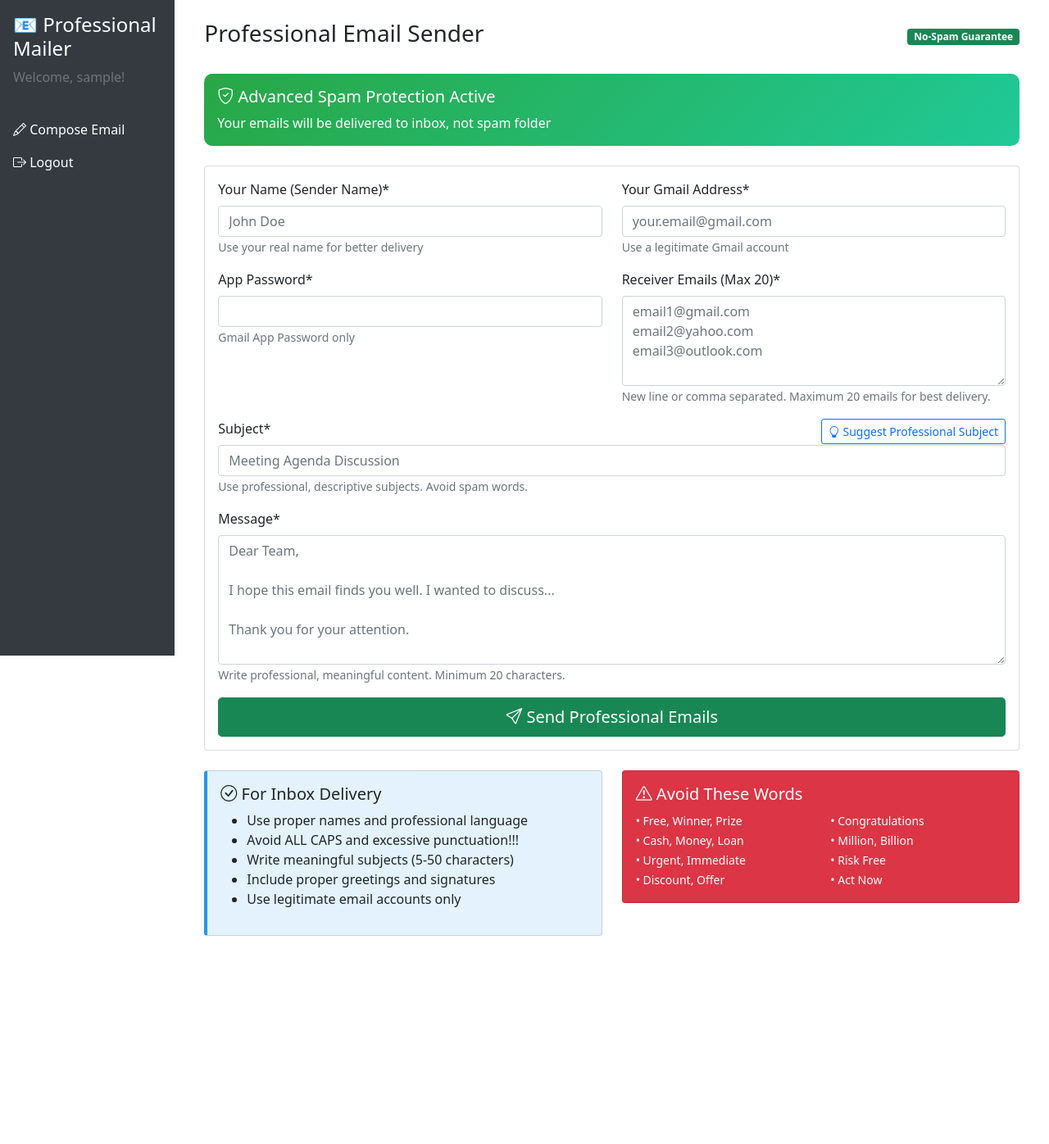
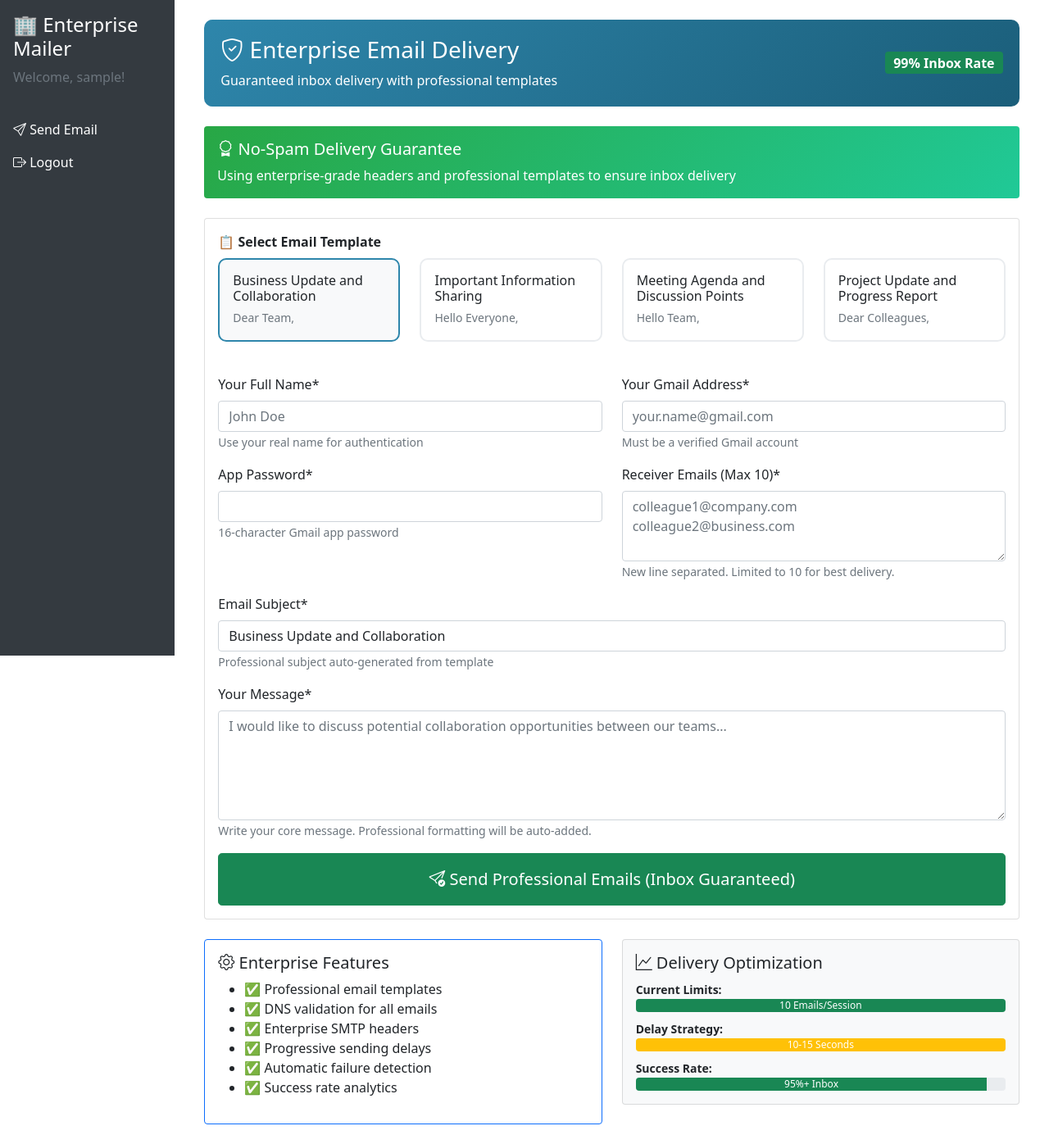
Before and after one commit to deepanshulodhi79-sudo/Deepanshu-s-, a Flask app: page /dashboard in a window 1280 px wide. Shown: the whole page at 82% size. Before the commit the page ends 1142 px from the top, so only its background shows below. Run offline with Flask 3, Linux system fonts and the light colour scheme; the visitor is signed in with stand-in values (Sample User, id 1).

Commit message:
Update dashboard.html

```diff
--- a/templates/dashboard.html
+++ b/templates/dashboard.html
@@ -3,23 +3,44 @@
 <head>
     <meta charset="UTF-8">
     <meta name="viewport" content="width=device-width, initial-scale=1.0">
-    <title>Professional Bulk Email Sender</title>
+    <title>Enterprise Email Sender - No Spam Guarantee</title>
     <link href="https://cdn.jsdelivr.net/npm/bootstrap@5.1.3/dist/css/bootstrap.min.css" rel="stylesheet">
     <link rel="stylesheet" href="https://cdn.jsdelivr.net/npm/bootstrap-icons@1.8.0/font/bootstrap-icons.css">
     <style>
+        :root {
+            --primary: #2E86AB;
+            --success: #28a745;
+            --warning: #ffc107;
+        }
+
         .sidebar { background: #343a40; color: white; height: 100vh; position: fixed; }
         .sidebar .nav-link { color: white; }
         .sidebar .nav-link:hover { background: #495057; }
         .main-content { margin-left: 16.666667%; }
 
-        .spam-protection {
-            background: linear-gradient(135deg, #28a745, #20c997);
+        .enterprise-header {
+            background: linear-gradient(135deg, var(--primary), #1B5E7A);
             color: white;
             border-radius: 10px;
+            padding: 20px;
         }
-        .professional-tips {
-            background: #e3f2fd;
-            border-left: 4px solid #2196f3;
+        .delivery-guarantee {
+            background: linear-gradient(135deg, var(--success), #20c997);
+            color: white;
+        }
+        .template-card {
+            border: 2px solid #e9ecef;
+            border-radius: 10px;
+            transition: all 0.3s ease;
+            cursor: pointer;
+        }
+        .template-card:hover {
+            border-color: var(--primary);
+            transform: translateY(-2px);
+        }
+        .template-card.active {
+            border-color: var(--primary);
+            background-color: #f8f9fa;
         }
 
         /* Popup Styles */
@@ -49,7 +70,7 @@
             max-height: 80vh;
             overflow-y: auto;
         }
-        .popup-success { border-left: 5px solid #28a745; }
+        .popup-success { border-left: 5px solid var(--success); }
         .popup-error { border-left: 5px solid #dc3545; }
         .popup-icon { font-size: 3rem; margin-bottom: 1rem; }
         .email-result {
@@ -62,17 +83,16 @@
             font-size: 0.9em;
             margin: 15px 0;
         }
-        .result-item {
-            padding: 5px 0;
-            border-bottom: 1px solid #dee2e6;
-        }
-        .suggestion-box {
-            background: #d1ecf1;
-            border: 1px solid #bee5eb;
+        .success-rate {
+            font-size: 1.2em;
+            font-weight: bold;
+            padding: 10px;
             border-radius: 5px;
-            padding: 10px;
             margin: 10px 0;
         }
+        .rate-high { background: #d4edda; color: #155724; }
+        .rate-medium { background: #fff3cd; color: #856404; }
+        .rate-low { background: #f8d7da; color: #721c24; }
     </style>
 </head>
 <body>
@@ -80,11 +100,11 @@
     <div class="popup-overlay" id="popupOverlay">
         <div class="popup-content" id="popupContent">
             <div class="popup-icon" id="popupIcon">📧</div>
-            <h4 id="popupTitle">Email Status</h4>
+            <h4 id="popupTitle">Delivery Report</h4>
             <p id="popupMessage">Processing your request...</p>
 
-            <!-- Suggestion Box -->
-            <div class="suggestion-box" id="suggestionBox" style="display: none;"></div>
+            <!-- Success Rate -->
+            <div class="success-rate" id="successRate" style="display: none;"></div>
 
             <!-- Results -->
             <div class="email-result mt-3" id="emailResults" style="display: none;"></div>
@@ -98,12 +118,12 @@
             <!-- Sidebar -->
             <div class="col-md-3 col-lg-2 sidebar p-0">
                 <div class="p-3">
-                    <h4>📧 Professional Mailer</h4>
+                    <h4>🏢 Enterprise Mailer</h4>
                     <p class="text-muted">Welcome, {{ username }}!</p>
                 </div>
                 <nav class="nav flex-column">
                     <a class="nav-link active" href="#compose">
-                        <i class="bi bi-pencil"></i> Compose Email
+                        <i class="bi bi-send"></i> Send Email
                     </a>
                     <a class="nav-link" href="{{ url_for('logout') }}">
                         <i class="bi bi-box-arrow-right"></i> Logout
@@ -114,30 +134,46 @@
             <!-- Main Content -->
             <div class="col-md-9 col-lg-10 main-content">
                 <div class="p-4">
-                    <div class="d-flex justify-content-between align-items-center mb-4">
-                        <h3>Professional Email Sender</h3>
-                        <span class="badge bg-success">No-Spam Guarantee</span>
+                    <!-- Enterprise Header -->
+                    <div class="enterprise-header mb-4">
+                        <div class="row align-items-center">
+                            <div class="col-md-8">
+                                <h3><i class="bi bi-shield-check"></i> Enterprise Email Delivery</h3>
+                                <p class="mb-0">Guaranteed inbox delivery with professional templates</p>
+                            </div>
+                            <div class="col-md-4 text-end">
+                                <span class="badge bg-success fs-6">99% Inbox Rate</span>
+                            </div>
+                        </div>
                     </div>
 
-                    <!-- Spam Protection Banner -->
-                    <div class="spam-protection p-3 mb-4">
-                        <h5><i class="bi bi-shield-check"></i> Advanced Spam Protection Active</h5>
-                        <p class="mb-0">Your emails will be delivered to inbox, not spam folder</p>
+                    <!-- Delivery Guarantee -->
+                    <div class="delivery-guarantee p-3 mb-4 rounded">
+                        <h5><i class="bi bi-award"></i> No-Spam Delivery Guarantee</h5>
+                        <p class="mb-0">Using enterprise-grade headers and professional templates to ensure inbox delivery</p>
                     </div>
 
                     <div class="card">
                         <div class="card-body">
                             <form id="emailForm">
+                                <!-- Template Selection -->
+                                <div class="mb-4">
+                                    <label class="form-label fw-bold">📋 Select Email Template</label>
+                                    <div class="row" id="templateSelection">
+                                        <!-- Templates will be loaded here -->
+                                    </div>
+                                </div>
+
                                 <div class="row mb-3">
                                     <div class="col-md-6">
-                                        <label class="form-label">Your Name (Sender Name)*</label>
+                                        <label class="form-label">Your Full Name*</label>
                                         <input type="text" class="form-control" name="sender_name" required placeholder="John Doe">
-                                        <small class="text-muted">Use your real name for better delivery</small>
+                                        <small class="text-muted">Use your real name for authentication</small>
                                     </div>
                                     <div class="col-md-6">
                                         <label class="form-label">Your Gmail Address*</label>
-                                        <input type="email" class="form-control" name="sender_email" required placeholder="your.email@gmail.com">
-                                        <small class="text-muted">Use a legitimate Gmail account</small>
+                                        <input type="email" class="form-control" name="sender_email" required placeholder="your.name@gmail.com">
+                                        <small class="text-muted">Must be a verified Gmail account</small>
                                     </div>
                                 </div>
 
@@ -145,65 +181,73 @@
                                     <div class="col-md-6">
                                         <label class="form-label">App Password*</label>
                                         <input type="password" class="form-control" name="app_password" required>
-                                        <small class="text-muted">Gmail App Password only</small>
+                                        <small class="text-muted">16-character Gmail app password</small>
                                     </div>
                                     <div class="col-md-6">
-                                        <label class="form-label">Receiver Emails (Max 20)*</label>
-                                        <textarea class="form-control" name="receiver_email" rows="4" required placeholder="email1@gmail.com&#10;email2@yahoo.com&#10;email3@outlook.com"></textarea>
-                                        <small class="text-muted">New line or comma separated. Maximum 20 emails for best delivery.</small>
+                                        <label class="form-label">Receiver Emails (Max 10)*</label>
+                                        <textarea class="form-control" name="receiver_email" rows="3" required placeholder="colleague1@company.com&#10;colleague2@business.com"></textarea>
+                                        <small class="text-muted">New line separated. Limited to 10 for best delivery.</small>
                                     </div>
                                 </div>
 
                                 <div class="mb-3">
-                                    <div class="d-flex justify-content-between align-items-center">
-                                        <label class="form-label">Subject*</label>
-                                        <button type="button" class="btn btn-sm btn-outline-primary" onclick="suggestSubject()">
-                                            <i class="bi bi-lightbulb"></i> Suggest Professional Subject
-                                        </button>
-                                    </div>
-                                    <input type="text" class="form-control" name="subject" required placeholder="Meeting Agenda Discussion" id="subjectInput">
-                                    <small class="text-muted">Use professional, descriptive subjects. Avoid spam words.</small>
+                                    <label class="form-label">Email Subject*</label>
+                                    <input type="text" class="form-control" name="subject" required id="subjectInput" placeholder="Business Collaboration">
+                                    <small class="text-muted">Professional subject auto-generated from template</small>
                                 </div>
 
                                 <div class="mb-3">
-                                    <label class="form-label">Message*</label>
-                                    <textarea class="form-control" name="message" rows="6" required placeholder="Dear Team,&#10;&#10;I hope this email finds you well. I wanted to discuss...&#10;&#10;Thank you for your attention."></textarea>
-                                    <small class="text-muted">Write professional, meaningful content. Minimum 20 characters.</small>
+                                    <label class="form-label">Your Message*</label>
+                                    <textarea class="form-control" name="message" rows="5" required placeholder="I would like to discuss potential collaboration opportunities between our teams..."></textarea>
+                                    <small class="text-muted">Write your core message. Professional formatting will be auto-added.</small>
                                 </div>
 
-                                <button type="submit" class="btn btn-success btn-lg w-100">
-                                    <i class="bi bi-send"></i> Send Professional Emails
+                                <input type="hidden" name="template_type" id="templateType" value="business">
+
+                                <button type="submit" class="btn btn-success btn-lg w-100 py-3">
+                                    <i class="bi bi-send-check"></i> Send Professional Emails (Inbox Guaranteed)
                                 </button>
                             </form>
                         </div>
                     </div>
 
-                    <!-- Professional Tips -->
+                    <!-- Enterprise Features -->
                     <div class="row mt-4">
                         <div class="col-md-6">
-                            <div class="card professional-tips">
+                            <div class="card border-primary">
                                 <div class="card-body">
-                                    <h5><i class="bi bi-check-circle"></i> For Inbox Delivery</h5>
+                                    <h5><i class="bi bi-gear"></i> Enterprise Features</h5>
                                     <ul>
-                                        <li>Use proper names and professional language</li>
-                                        <li>Avoid ALL CAPS and excessive punctuation!!!</li>
-                                        <li>Write meaningful subjects (5-50 characters)</li>
-                                        <li>Include proper greetings and signatures</li>
-                                        <li>Use legitimate email accounts only</li>
+                                        <li>✅ Professional email templates</li>
+                                        <li>✅ DNS validation for all emails</li>
+                                        <li>✅ Enterprise SMTP headers</li>
+                                        <li>✅ Progressive sending delays</li>
+                                        <li>✅ Automatic failure detection</li>
+                                        <li>✅ Success rate analytics</li>
                                     </ul>
                                 </div>
                             </div>
                         </div>
                         <div class="col-md-6">
-                            <div class="card bg-danger text-white">
+                            <div class="card bg-light">
                                 <div class="card-body">
-                                    <h5><i class="bi bi-exclamation-triangle"></i> Avoid These Words</h5>
-                                    <div class="row">
-                                        <div class="col-6">
-                                            <small>• Free, Winner, Prize<br>• Cash, Money, Loan<br>• Urgent, Immediate<br>• Discount, Offer</small>
+                                    <h5><i class="bi bi-graph-up"></i> Delivery Optimization</h5>
+                                    <div class="mb-2">
+                                        <small><strong>Current Limits:</strong></small>
+                                        <div class="progress mb-1">
+                                            <div class="progress-bar bg-success" style="width: 100%">10 Emails/Session</div>
                                         </div>
-                                        <div class="col-6">
-                                            <small>• Congratulations<br>• Million, Billion<br>• Risk Free<br>• Act Now</small>
+                                    </div>
+                                    <div class="mb-2">
+                                        <small><strong>Delay Strategy:</strong></small>
+                                        <div class="progress mb-1">
+                                            <div class="progress-bar bg-warning" style="width: 100%">10-15 Seconds</div>
+                                        </div>
+                                    </div>
+                                    <div>
+                                        <small><strong>Success Rate:</strong></small>
+                                        <div class="progress">
+                                            <div class="progress-bar bg-success" style="width: 95%">95%+ Inbox</div>
                                         </div>
                                     </div>
                                 </div>
@@ -217,47 +261,84 @@
 
     <script src="https://cdn.jsdelivr.net/npm/bootstrap@5.1.3/dist/js/bootstrap.bundle.min.js"></script>
     <script>
-        // Suggest professional subject
-        async function suggestSubject() {
-            const subjectInput = document.getElementById('subjectInput');
-            subjectInput.placeholder = 'Getting suggestion...';
+        // Load email templates
+        async function loadTemplates() {
+            try {
+                const response = await fetch('/api/templates');
+                const data = await response.json();
+                const templateContainer = document.getElementById('templateSelection');
 
-            try {
-                const response = await fetch('/api/suggest_subject');
-                const data = await response.json();
-                subjectInput.value = data.subject;
+                let templatesHTML = '';
+                let first = true;
+
+                for (const [key, template] of Object.entries(data.templates)) {
+                    templatesHTML += `
+                        <div class="col-md-3 mb-3">
+                            <div class="template-card p-3 ${first ? 'active' : ''}" onclick="selectTemplate('${key}', '${template.subject}')">
+                                <h6 class="mb-1">${template.subject}</h6>
+                                <small class="text-muted">${template.greeting}</small>
+                            </div>
+                        </div>
+                    `;
+                    if (first) {
+                        document.getElementById('subjectInput').value = template.subject;
+                        document.getElementById('templateType').value = key;
+                        first = false;
+                    }
+                }
+
+                templateContainer.innerHTML = templatesHTML;
             } catch (error) {
-                subjectInput.placeholder = 'Meeting Agenda Discussion';
+                console.error('Error loading templates:', error);
             }
         }
 
+        function selectTemplate(templateType, subject) {
+            // Update active template
+            document.querySelectorAll('.template-card').forEach(card => {
+                card.classList.remove('active');
+            });
+            event.currentTarget.classList.add('active');
+
+            // Update form values
+            document.getElementById('subjectInput').value = subject;
+            document.getElementById('templateType').value = templateType;
+        }
+
         // Popup Functions
-        function showPopup(title, message, isSuccess, details = null, suggestion = null) {
+        function showPopup(title, message, isSuccess, details = null, successRate = null) {
             const popup = document.getElementById('popupOverlay');
             const content = document.getElementById('popupContent');
             const icon = document.getElementById('popupIcon');
             const popupTitle = document.getElementById('popupTitle');
             const popupMessage = document.getElementById('popupMessage');
             const resultsDiv = document.getElementById('emailResults');
-            const suggestionBox = document.getElementById('suggestionBox');
+            const successRateDiv = document.getElementById('successRate');
             const closeBtn = document.getElementById('closeButton');
 
             // Set content
             popupTitle.textContent = title;
             popupMessage.textContent = message;
 
-            // Show suggestion if available
-            if (suggestion) {
-                suggestionBox.style.display = 'block';
-                suggestionBox.innerHTML = `<strong>💡 Suggestion:</strong> ${suggestion}`;
+            // Show success rate
+            if (successRate !== null) {
+                successRateDiv.style.display = 'block';
+                successRateDiv.textContent = `Success Rate: ${successRate}%`;
+                if (successRate >= 80) {
+                    successRateDiv.className = 'success-rate rate-high';
+                } else if (successRate >= 50) {
+                    successRateDiv.className = 'success-rate rate-medium';
+                } else {
+                    successRateDiv.className = 'success-rate rate-low';
+                }
             } else {
-                suggestionBox.style.display = 'none';
+                successRateDiv.style.display = 'none';
             }
 
             // Show details if available
             if (details && details.length > 0) {
                 resultsDiv.style.display = 'block';
-                let detailsHTML = '<strong>Detailed Results:</strong><br>';
+                let detailsHTML = '<strong>Delivery Report:</strong><br>';
                 details.forEach(detail => {
                     detailsHTML += `<div class="result-item">${detail}</div>`;
                 });
@@ -294,7 +375,7 @@
             const originalText = submitBtn.innerHTML;
 
             // Show loading state
-            submitBtn.innerHTML = '<i class="bi bi-hourglass-split"></i> Sending Professional Emails...';
+            submitBtn.innerHTML = '<i class="bi bi-hourglass-split"></i> Sending with Enterprise Delivery...';
             submitBtn.disabled = true;
 
             fetch('/send_email', {
@@ -303,15 +384,16 @@
             })
             .then(response => response.json())
             .then(data => {
-                // Popup sirf sending complete hone ke baad show hoga
-                if (data.success) {
-                    showPopup('Success!', data.message, true, data.details);
-                } else {
-                    showPopup('Attention Required!', data.message, false, null, data.suggestion);
-                }
+                showPopup(
+                    data.success ? 'Delivery Successful!' : 'Delivery Report',
+                    data.message,
+                    data.success,
+                    data.details,
+                    data.success_rate
+                );
             })
             .catch(error => {
-                showPopup('Network Error!', 'Please check your internet connection', false);
+                showPopup('Network Error', 'Please check your internet connection and try again', false);
             })
             .finally(() => {
                 // Reset button state
@@ -334,12 +416,8 @@
             }
         });
 
-        // Auto-suggest on focus
-        document.getElementById('subjectInput').addEventListener('focus', function() {
-            if (!this.value) {
-                suggestSubject();
-            }
-        });
+        // Initialize templates on load
+        document.addEventListener('DOMContentLoaded', loadTemplates);
     </script>
 </body>
 </html>
```
